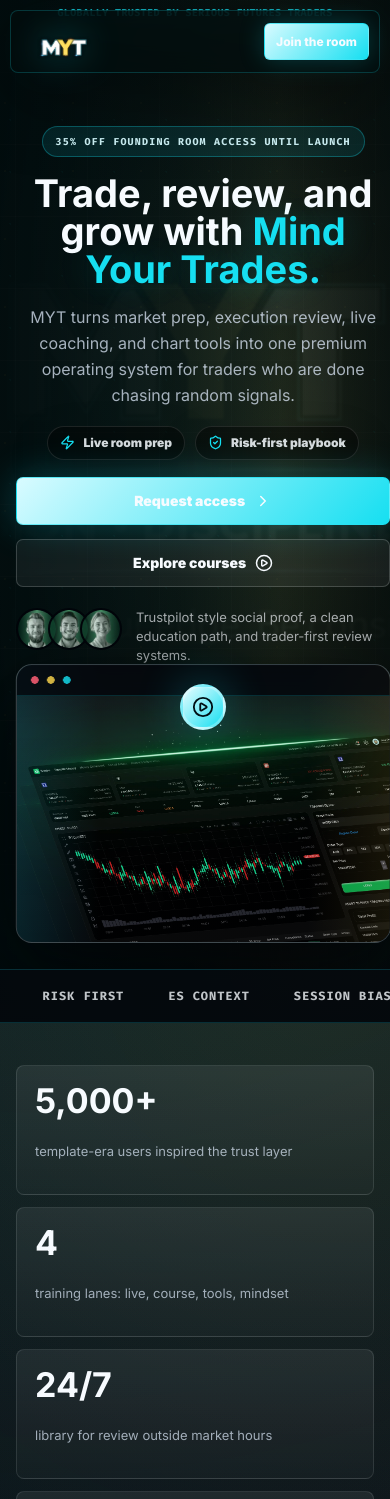
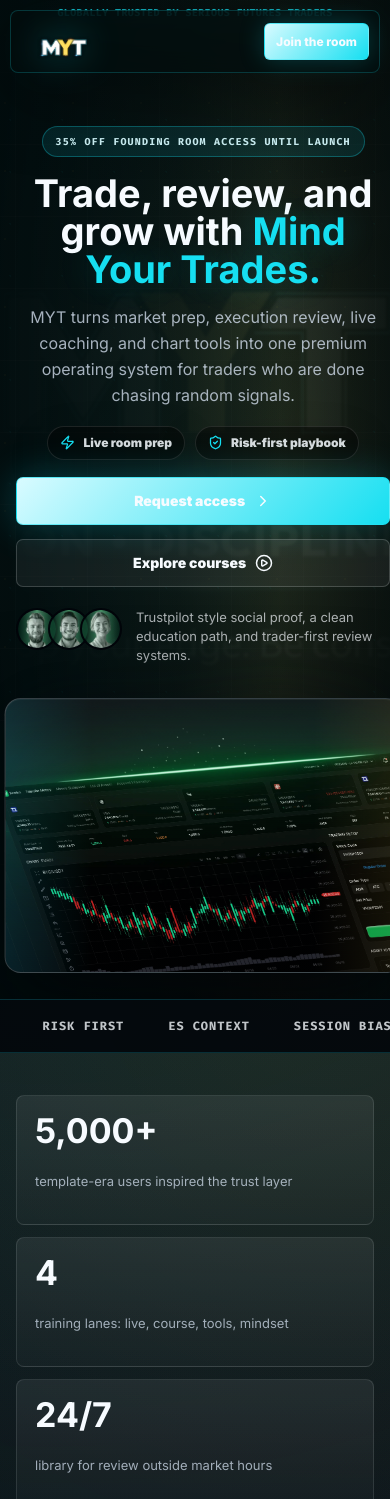
Before and after one commit to CodoWIzard/xentro-trading-template-clone, a Next.js app: page / in a window 390 px wide. Shown: the top 1499 px of the page. Built offline with nearby package versions, Linux system fonts and the light colour scheme.

Commit message:
Expand hero trading dashboard

```diff
--- a/app/[[...path]]/page.tsx
+++ b/app/[[...path]]/page.tsx
@@ -258,10 +258,6 @@ function HomePage() {
 
           <aside className="myt-dashboard-stage" aria-label="MYT trading dashboard preview">
             <div className="myt-dashboard-glow" aria-hidden />
-            <div className="myt-video-cue" aria-hidden>
-              <PlayCircle size={28} />
-              <span>Watch method</span>
-            </div>
             <div className="myt-dashboard-frame">
               <Image
                 className="myt-dashboard-main"
--- a/app/globals.css
+++ b/app/globals.css
@@ -442,8 +442,8 @@ select {
 .myt-dashboard-stage {
   position: relative;
   align-self: center;
-  min-height: 520px;
-  width: min(680px, 100%);
+  min-height: 560px;
+  width: min(760px, 100%);
   margin: 0 auto;
   perspective: 1400px;
 }
@@ -463,10 +463,10 @@ select {
 .myt-dashboard-frame {
   position: absolute;
   right: 0;
-  bottom: 8%;
+  bottom: 4%;
   left: 50%;
-  width: min(640px, 100%);
-  aspect-ratio: 1.42 / 1;
+  width: min(740px, 106%);
+  aspect-ratio: 1.5 / 1;
   overflow: hidden;
   border: 1px solid rgba(214, 251, 255, 0.22);
   border-radius: 22px;
@@ -476,23 +476,12 @@ select {
   box-shadow:
     0 38px 110px rgba(0, 0, 0, 0.62),
     inset 0 1px 0 rgba(255, 255, 255, 0.08);
-  transform: translateX(-42%) rotateZ(-1deg);
+  transform: translateX(-43%) rotateZ(-1deg);
   transform-origin: center;
 }
 
 .myt-dashboard-frame::before {
-  content: "";
-  position: absolute;
-  inset: 0 0 auto;
-  z-index: 1;
-  height: 42px;
-  border-bottom: 1px solid rgba(22, 223, 241, 0.16);
-  background:
-    radial-gradient(circle at 22px 19px, rgba(255, 96, 118, 0.86) 0 4px, transparent 4.5px),
-    radial-gradient(circle at 42px 19px, rgba(255, 216, 77, 0.82) 0 4px, transparent 4.5px),
-    radial-gradient(circle at 62px 19px, rgba(22, 223, 241, 0.82) 0 4px, transparent 4.5px),
-    rgba(2, 5, 10, 0.74);
-  backdrop-filter: blur(14px);
+  content: none;
 }
 
 .myt-dashboard-frame::after {
@@ -510,33 +499,9 @@ select {
   width: 100%;
   height: 100%;
   object-fit: cover;
-  object-position: center 36%;
-}
-
-.myt-video-cue {
-  position: absolute;
-  top: 18%;
-  left: 48%;
-  z-index: 3;
-  display: inline-flex;
-  align-items: center;
-  gap: 9px;
-  color: rgba(247, 251, 255, 0.86);
-  font-family: "Fira Code", monospace;
-  font-size: 11px;
-  font-weight: 900;
-  transform: translateX(-50%);
-}
-
-.myt-video-cue svg {
-  width: 58px;
-  height: 58px;
-  padding: 12px;
-  border: 3px solid rgba(247, 251, 255, 0.28);
-  border-radius: 999px;
-  color: var(--blue-ink);
-  background: linear-gradient(135deg, #e8fdff, var(--blue));
-  box-shadow: 0 0 46px rgba(22, 223, 241, 0.32);
+  object-position: center 62%;
+  transform: scale(1.22);
+  transform-origin: center 58%;
 }
 
 .myt-tape {
@@ -1100,10 +1065,6 @@ select {
     transform: translateX(-50%);
   }
 
-  .myt-video-cue {
-    top: 2%;
-  }
-
   .myt-hero h1 {
     font-size: 62px;
   }
@@ -1196,42 +1157,19 @@ select {
   }
 
   .myt-dashboard-stage {
-    min-height: 252px;
+    min-height: 282px;
     width: min(620px, 96vw);
   }
 
   .myt-dashboard-frame {
     bottom: 0;
-    aspect-ratio: 1.34 / 1;
+    aspect-ratio: 1.44 / 1;
     border-radius: 16px;
   }
 
-  .myt-dashboard-frame::before {
-    height: 30px;
-    background:
-      radial-gradient(circle at 18px 15px, rgba(255, 96, 118, 0.86) 0 3.5px, transparent 4px),
-      radial-gradient(circle at 34px 15px, rgba(255, 216, 77, 0.82) 0 3.5px, transparent 4px),
-      radial-gradient(circle at 50px 15px, rgba(22, 223, 241, 0.82) 0 3.5px, transparent 4px),
-      rgba(2, 5, 10, 0.74);
-  }
-
   .myt-dashboard-main {
-    object-position: center 34%;
-  }
-
-  .myt-video-cue {
-    top: -3%;
-    left: 50%;
-  }
-
-  .myt-video-cue span {
-    display: none;
-  }
-
-  .myt-video-cue svg {
-    width: 46px;
-    height: 46px;
-    padding: 9px;
+    object-position: center 60%;
+    transform: scale(1.2);
   }
 
   .myt-stats,
```
